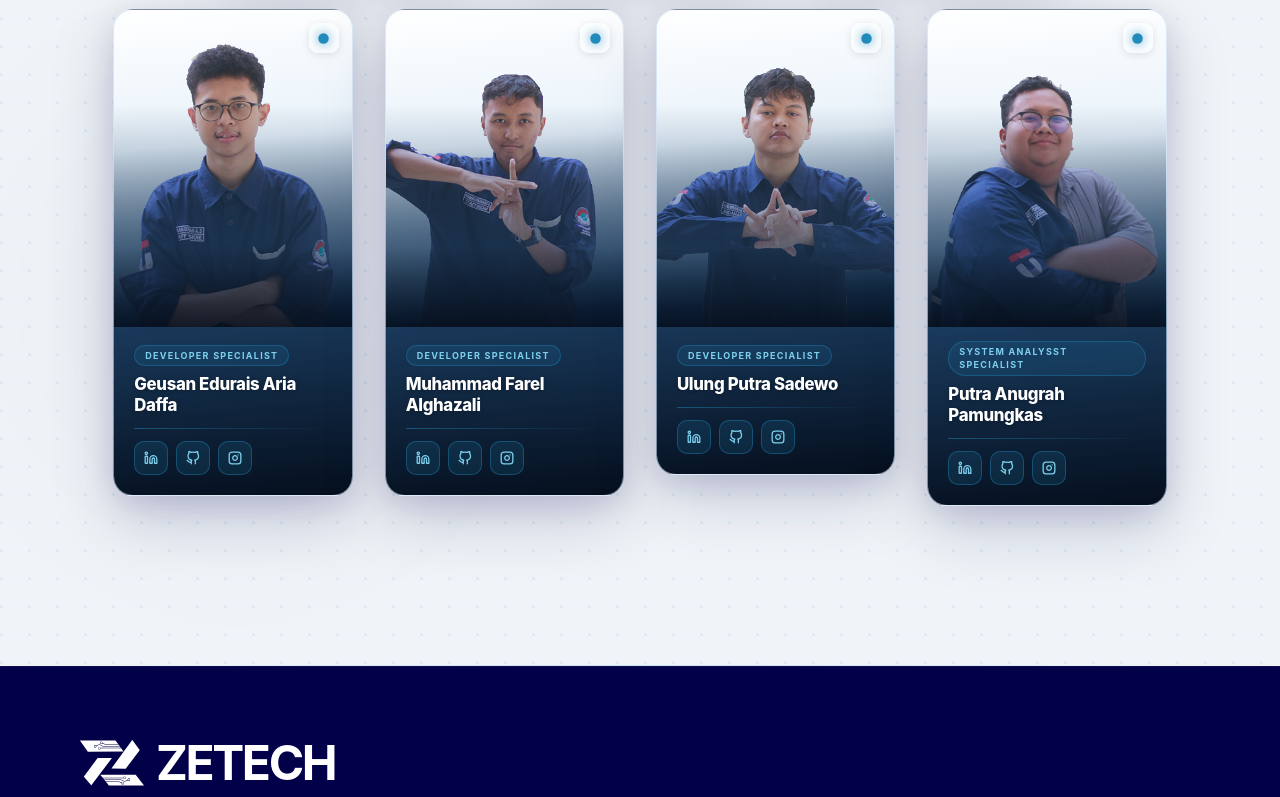
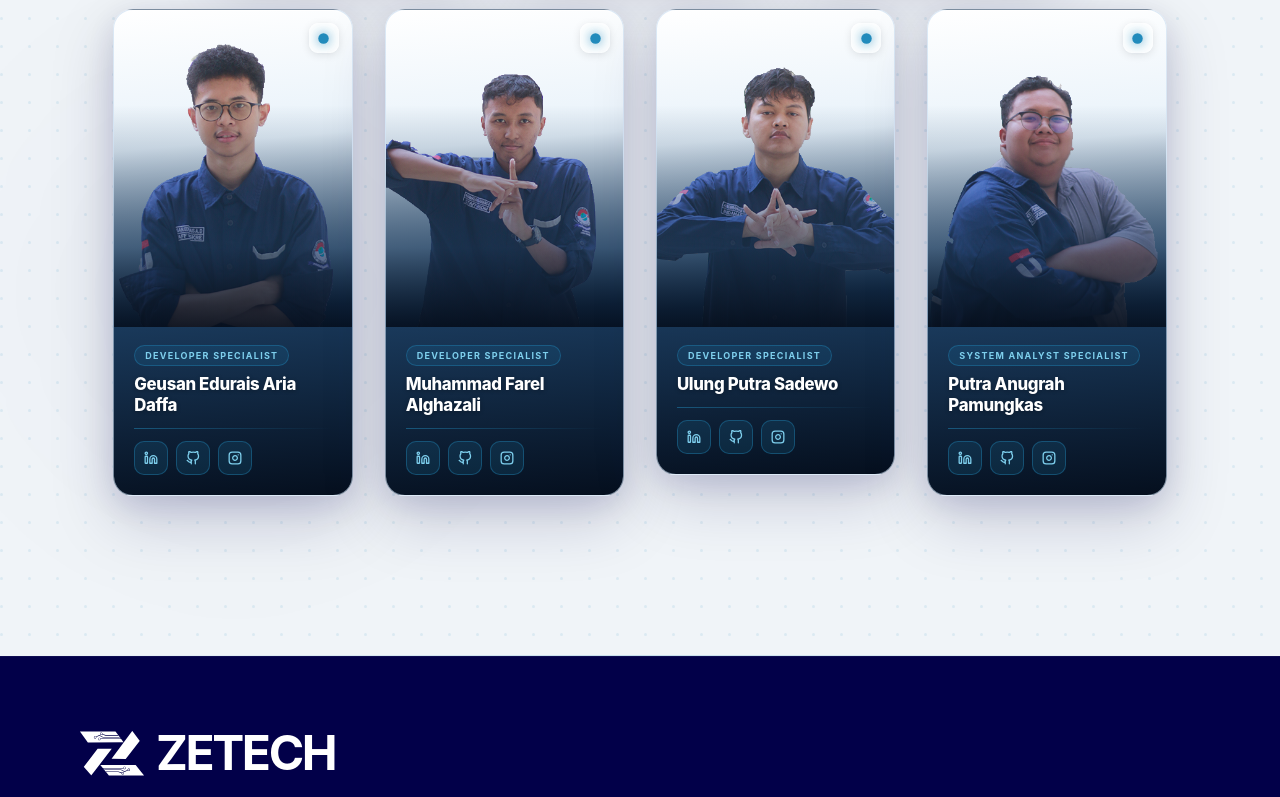
Before and after one commit to Research-and-Creativity/company-profile, a React (Vite) app: page /about in a window 1280 px wide. Shown: the part 2279-3076 px from the top of the page. Built offline with nearby package versions, Linux system fonts and the light colour scheme.

Commit message:
fix(teams): correct spelling of "Analysst" to "Analyst" in team member role

```diff
--- a/src/constants/teams.ts
+++ b/src/constants/teams.ts
@@ -76,7 +76,7 @@ export const Teams: TeamsType[] = [
   {
     id: 7,
     name: "Putra Anugrah Pamungkas",
-    role: "System Analysst Specialist",
+    role: "System Analyst Specialist",
     image: "/team/put.png",
     alt: "Tim Pengembang Zetra Tech HMSE Telkom University Purwokerto",
     socials: {
```
